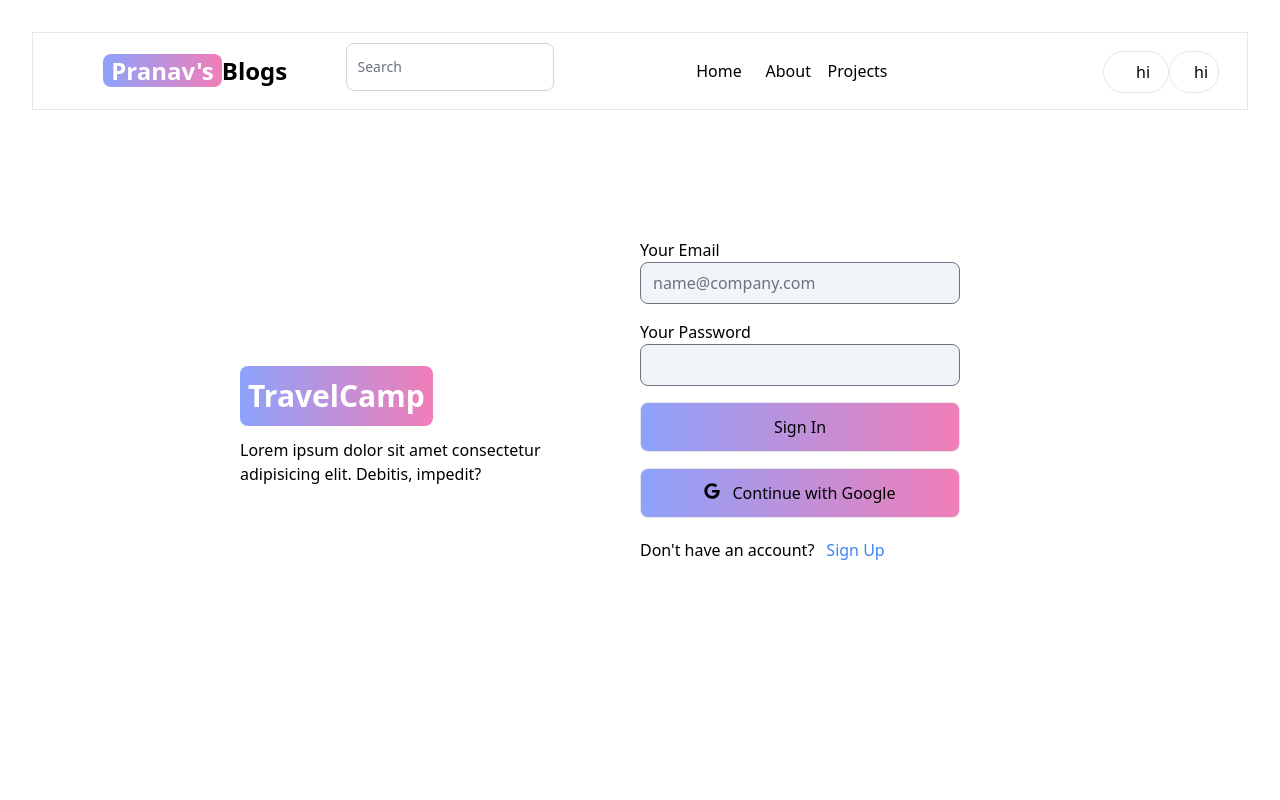
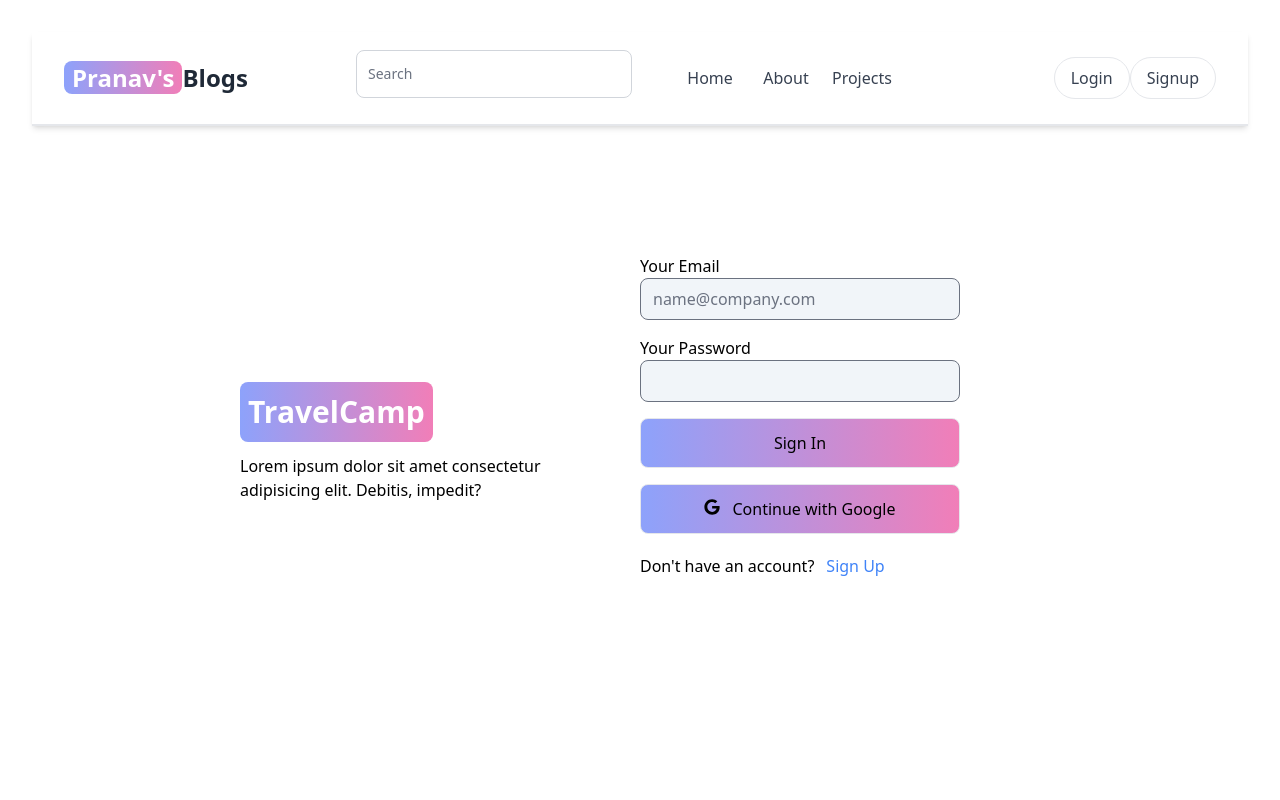
Before and after one commit to shouryade/fix-travel-mern, a React (Vite) app in the folder BlogPorject/: page /signin in a window 1280 px wide. Shown: the top 800 px of the page. Built offline with nearby package versions, Linux system fonts and the light colour scheme; no server answers.

Commit message:
update header component with user data

```diff
--- a/BlogPorject/package.json
+++ b/BlogPorject/package.json
@@ -20,7 +20,8 @@
     "react-icons": "^5.2.1",
     "react-redux": "^9.1.2",
     "react-router-dom": "^6.23.1",
-    "redux-persist": "^6.0.0"
+    "redux-persist": "^6.0.0",
+    "safe-buffer": "^5.2.1"
   },
   "devDependencies": {
     "@types/react": "^18.2.66",
--- a/BlogPorject/src/components/Header.jsx
+++ b/BlogPorject/src/components/Header.jsx
@@ -1,58 +1,153 @@
+// import React from 'react'
+// import { Link } from 'react-router-dom'
+// import { Navbar,FloatingLabel} from "flowbite-react";
+// function Header() {
+//   return (
+//     <div>
+//         <Navbar className='border '>
+//             <div className='w-full grid grid-cols-4 gap-1'>
+//                 <div className='flex justify-center'>
+//                     <Link to='/' className='self-center whitespace-nowrap text-2xl  font-semibold dark:text-white'>
+//                     <span className='px-2 bg-gradient-to-r from-indigo-400 via-purple to-pink-400 rounded-lg text-white '>
+//                     Pranav's
+//                     </span>
+//                     Blogs
+//                     </Link>
+//                 </div>
+//                 <div >
+//                     <div className='w-52'>
+//                         <form className='hidden lg:inline' >
+//                             <FloatingLabel variant="outlined" label="Search" />
+//                         </form>
+
+
+//                     </div>
+
+//                 </div>
+//                 <div className='flex justify-center'>
+//                     <div className='grid grid-cols-3 w-52'>
+//                         <div className=' flex items-center justify-center' >
+//                             <Link to='/'>Home</Link>
+//                         </div>
+//                         <div className=' flex items-center justify-center'>
+//                         <Link to='/about'>About</Link>
+//                         </div>
+//                         <div className=' flex items-center justify-center'>
+//                             <Link to='/projects'>Projects</Link>
+//                         </div>
+//                     </div>
+
+//                 </div>
+
+//                 <div className=' relative'>
+//                     <div className='flex absolute right-3 top-2'>
+//                         <h1 className='border border-solid rounded-3xl w-4 px-8 py-2'>hi</h1>
+//                         <h1 className='border border-solid rounded-full w-4 px-6 py-2'>hi</h1>
+//                     </div>
+
+//                 </div>
+
+//             </div>
+
+
+//         </Navbar>
+
+
+//     </div>
+//   )
+// }
+
+// export default Header
+
+
 import React from 'react'
 import { Link } from 'react-router-dom'
-import { Navbar,FloatingLabel} from "flowbite-react";
+import { Navbar, FloatingLabel } from "flowbite-react";
+import { useSelector} from 'react-redux';
+import { Button } from "flowbite-react";
+import { Dropdown,Avatar } from "flowbite-react";
+
 function Header() {
+    const {currentUser} = useSelector((state)=>state.user);
+
   return (
     <div>
-        <Navbar className='border '>
-            <div className='w-full grid grid-cols-4 gap-1'>
-                <div className='flex justify-center'>
-                    <Link to='/' className='self-center whitespace-nowrap text-2xl  font-semibold dark:text-white'>
-                    <span className='px-2 bg-gradient-to-r from-indigo-400 via-purple to-pink-400 rounded-lg text-white '>
+      <Navbar className='border-b-2 shadow-md bg-white'>
+        <div className='w-full grid grid-cols-1 md:grid-cols-4 gap-4 px-4 py-2'>
+
+          <div className='flex justify-center md:justify-start'>
+            <Link to='/' className='self-center whitespace-nowrap text-2xl font-semibold text-gray-800'>
+              <span className='px-2 bg-gradient-to-r from-indigo-400 via-purple to-pink-400 rounded-lg text-white'>
                 Pranav's
               </span>
               Blogs
             </Link>
           </div>
-                <div >
-                    <div className='w-52'>
-                        <form className='hidden lg:inline' >
+
+          <div className='hidden md:flex justify-center'>
+            <div className='w-full max-w-sm'>
+              <form>
                 <FloatingLabel variant="outlined" label="Search" />
               </form>
+            </div>
+          </div>
+
+          <div className='flex justify-center md:justify-center'>
+            <div className='grid grid-cols-3 gap-4'>
+              <div className='flex items-center justify-center'>
+                <Link to='/' className='text-gray-700 hover:text-indigo-500'>Home</Link>
+              </div>
+              <div className='flex items-center justify-center'>
+                <Link to='/about' className='text-gray-700 hover:text-indigo-500'>About</Link>
+              </div>
+              <div className='flex items-center justify-center'>
+                <Link to='/projects' className='text-gray-700 hover:text-indigo-500'>Projects</Link>
+              </div>
+            </div>
+          </div>
+
+          <div className='flex justify-center md:justify-end items-center'>
+            <div className='flex space-x-4'>
+                {currentUser ? (
+                    <div>
+                        <Dropdown
+                        inline
+                        label={
+                            <Avatar img={currentUser.message.profilePicture} rounded bordered />
+                        }
+                        arrowIcon={false}
+
+                        dismissOnClick={false}>
+                            <Dropdown.Header>
+                                <h1>{currentUser.message.name}</h1>
+                                <p>{currentUser.message.email}</p>
+                            </Dropdown.Header>
+                            <Link to='/dashboard?tab=profile'>
+                                <Dropdown.Item>Profile</Dropdown.Item>
+                            </Link>
+                            <Dropdown.Divider />
+                            <Dropdown.Item>Sign out</Dropdown.Item>
+                        </Dropdown>
+
 
 
                     </div>
 
+                ) : (
+                    <div className='inline-block'>
+                        <h1 className='inline-block border border-solid rounded-full px-4 py-2 text-gray-700 hover:bg-indigo-500 hover:text-white transition duration-200'>Login</h1>
+                        <h1 className='inline-block border border-solid rounded-full px-4 py-2 text-gray-700 hover:bg-indigo-500 hover:text-white transition duration-200'>Signup</h1>
+
                     </div>
-                <div className='flex justify-center'>
-                    <div className='grid grid-cols-3 w-52'>
-                        <div className=' flex items-center justify-center' >
-                            <Link to='/'>Home</Link>
-                        </div>
-                        <div className=' flex items-center justify-center'>
-                        <Link to='/about'>About</Link>
-                        </div>
-                        <div className=' flex items-center justify-center'>
-                            <Link to='/projects'>Projects</Link>
+
+                )}
+
+
             </div>
           </div>
 
         </div>
-
-                <div className=' relative'>
-                    <div className='flex absolute right-3 top-2'>
-                        <h1 className='border border-solid rounded-3xl w-4 px-8 py-2'>hi</h1>
-                        <h1 className='border border-solid rounded-full w-4 px-6 py-2'>hi</h1>
-                    </div>
-
-                </div>
-
-            </div>
-
-
       </Navbar>
-
-
     </div>
   )
 }
--- a/BlogPorject/src/pages/SignIn.jsx
+++ b/BlogPorject/src/pages/SignIn.jsx
@@ -7,6 +7,7 @@ import { useDispatch,useSelector } from 'react-redux'
 import { signInStart,signInFailure,signInSuccess } from '../redux/userSlice'
 
 import OAuth from '../components/OAuth'
+
 
 function SignIn() {
   const [email, setEmail] = useState('')
@@ -37,6 +38,8 @@ function SignIn() {
         console.log('data sent successfully')
         console.log(res);
         dispatch(signInSuccess(res.data));
+        console.log('following is the response from the server')
+        console.log(signInSuccess(res.data));
           navigate('/home');
 
 
--- a/BlogPorject/src/routing/Routing.jsx
+++ b/BlogPorject/src/routing/Routing.jsx
@@ -12,11 +12,11 @@ function Routing() {
   return (
     <Routes>
         <Route path="/" element={<Home />} />
-        <Route path="/dashboard" element={<Dashboard />} />
+      <Route path="/dashboard" element={<Dashboard />} />
         <Route path="/signin" element={<SignIn />} />
         <Route path="/signup" element={<SignUp />} />
-        <Route path="/projects" element={<Projects />} />
-        <Route path="/about" element={<AboutUs />} />
+      <Route path="/projects" element={<Projects />} />
+      <Route path="/about" element={<AboutUs />} />
     </Routes>
   )
 }
```
Also changed, not shown: BlogPorject/src/App.jsx (line endings or trailing spaces), 1 other file (tests, documents, lock files or other folders). Lines whose indentation alone changed are shown as unchanged.
